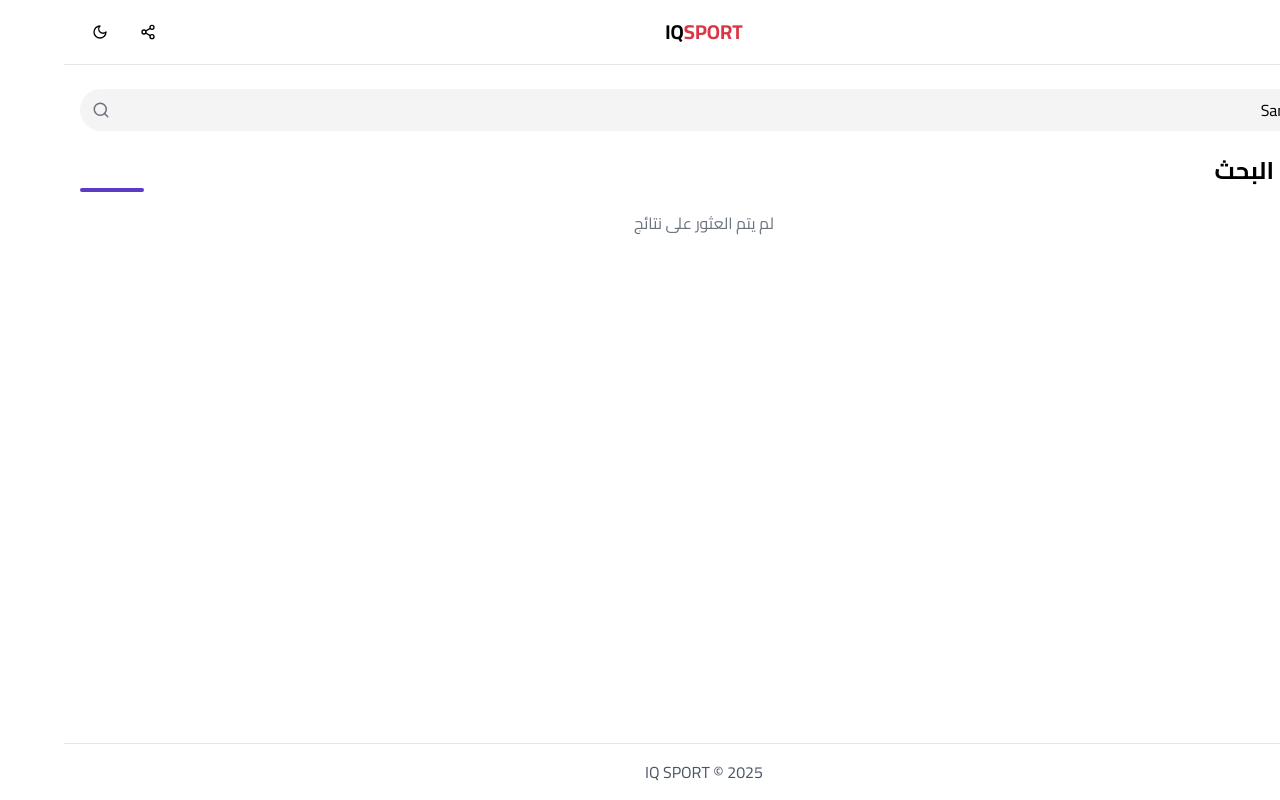
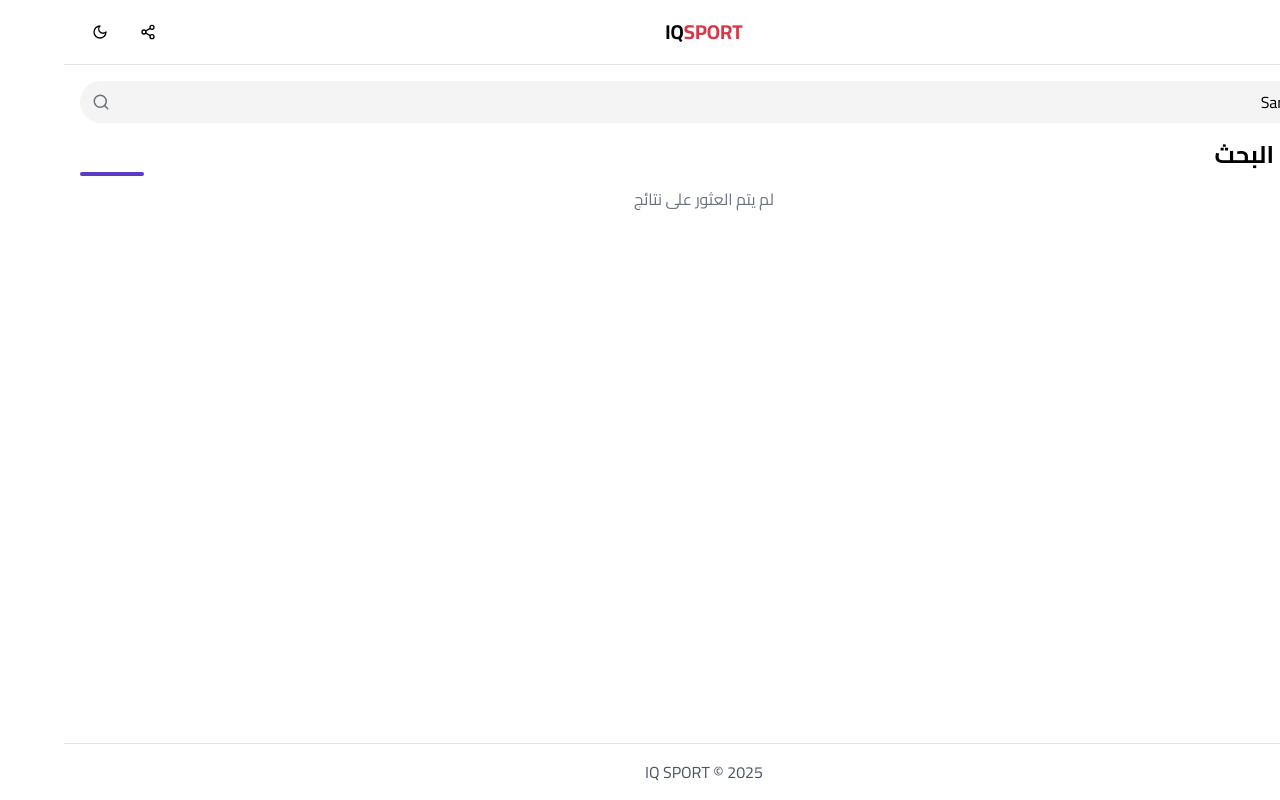
Before and after one commit to Ti63k/sport-iq-viewer-50, a React (Vite) app: page / in a window 1280 px wide. Both pictures are taken after typing "Sample" into the empty fields and a click on the button 37 px from the left and 110 px from the top of the page. Built offline with nearby package versions, Linux system fonts and the light colour scheme.

Commit message:
Reduce spacing between categories
Reduce the vertical spacing between category sections on the main page.

```diff
--- a/src/components/CategorySection.tsx
+++ b/src/components/CategorySection.tsx
@@ -31,7 +31,7 @@ const CategorySection = ({
   const displayChannels = showAll ? channels : (viewType === 'grid' ? channels.slice(0, 10) : channels.slice(0, 10));
 
   return (
-    <section id={id} className="category-section mb-10">
+    <section id={id} className="category-section mb-6"> {/* Changed from mb-10 to mb-6 */}
       <div className="category-header flex justify-between items-center mb-4">
         <h2 className="section-title text-xl font-bold">{title}</h2>
         <Link to={`/category/${id}`} className="more-link flex items-center text-iqpurple hover:text-iqred transition-colors">
--- a/src/index.css
+++ b/src/index.css
@@ -125,11 +125,11 @@
   }
 
   .category-section {
-    @apply py-6;
+    @apply py-3; /* Changed from py-6 to py-3 to reduce vertical spacing */
   }
 
   .category-header {
-    @apply flex justify-between items-center mb-4;
+    @apply flex justify-between items-center mb-2; /* Changed from mb-4 to mb-2 */
   }
 
   .channels-grid {
@@ -137,7 +137,7 @@
   }
 
   .channels-scroll {
-    @apply flex overflow-x-auto py-2 gap-4 pb-4 snap-x;
+    @apply flex overflow-x-auto py-1 gap-4 pb-3 snap-x; /* Changed from py-2 pb-4 to py-1 pb-3 */
   }
 
   .channel-scroll-item {
--- a/src/pages/Index.tsx
+++ b/src/pages/Index.tsx
@@ -38,14 +38,14 @@ const Index = () => {
       <Header onOpenSidebar={() => setSidebarOpen(true)} />
       <Sidebar isOpen={sidebarOpen} onClose={() => setSidebarOpen(false)} />
 
-      <main className="flex-1 container mx-auto px-4 py-6">
-        <div className="mb-6">
+      <main className="flex-1 container mx-auto px-4 py-4"> {/* Changed from py-6 to py-4 */}
+        <div className="mb-4"> {/* Changed from mb-6 to mb-4 */}
           <SearchBar onSearch={handleSearch} />
         </div>
 
         {isSearching ? (
-          <div className="mt-6">
-            <h2 className="section-title mb-6">نتائج البحث</h2>
+          <div className="mt-4"> {/* Changed from mt-6 to mt-4 */}
+            <h2 className="section-title mb-4">نتائج البحث</h2> {/* Changed from mb-6 to mb-4 */}
             {searchResults.length > 0 ? (
               <div className="channels-grid">
                 {searchResults.map((channel) => (
@@ -60,7 +60,6 @@ const Index = () => {
           </div>
         ) : (
           <>
-            {/* Changed from grid to scroll view */}
             <CategorySection
               id="all-channels"
               title="جميع القنوات"
```
